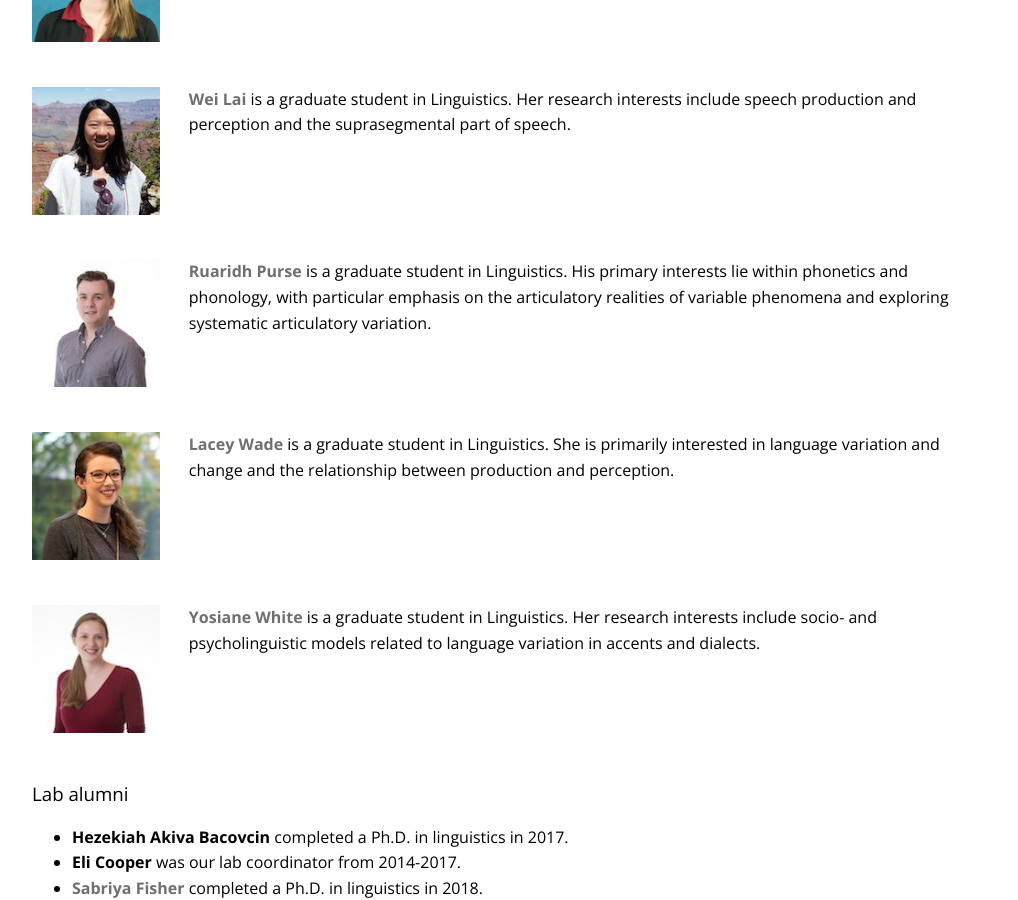
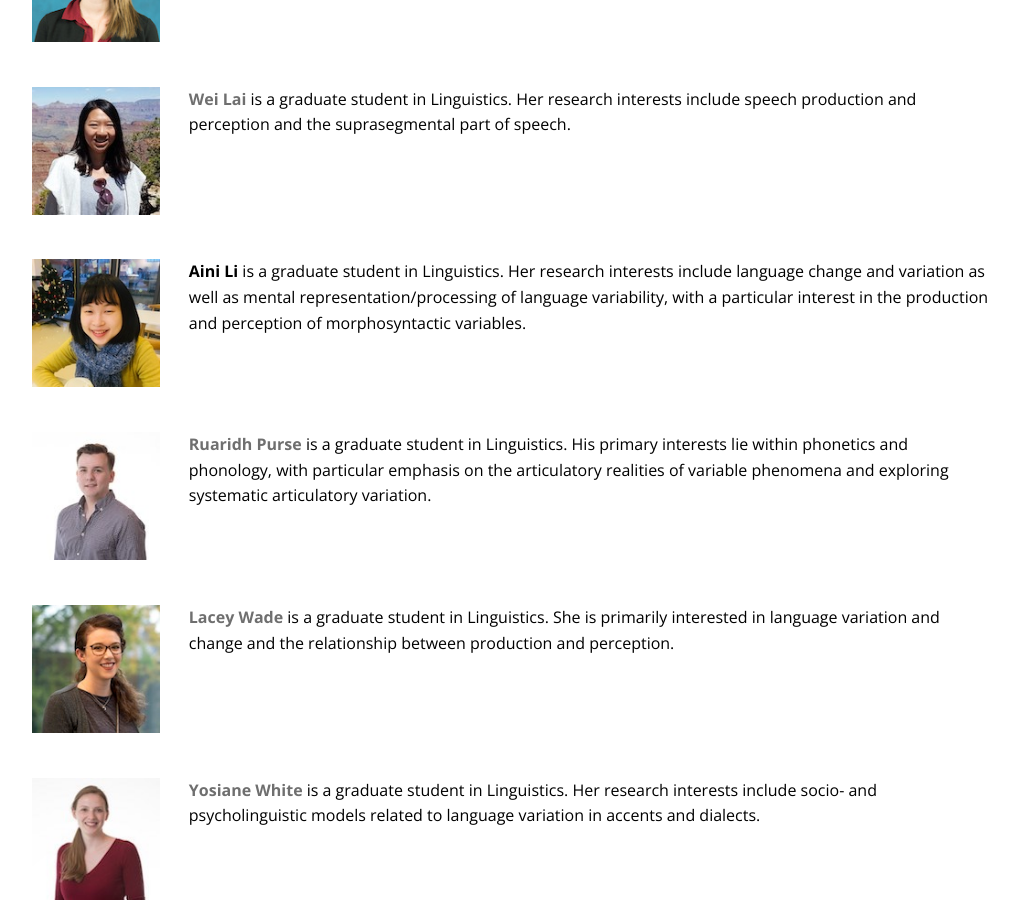
Before and after one commit to laceywade/TammingaLab.github.io, a Jekyll site: the page built from people.md, in a window 1280 px wide and 900 px high, scrolled down 546 px. Shown: the whole window, without its empty margins (128-1146 px from the left). Built offline with Jekyll 4.4.1, drawn with Linux system fonts in a browser that asks for light colours; some web fonts are replaced.

Commit message:
Update people.md

```diff
--- a/people.md
+++ b/people.md
@@ -23,6 +23,11 @@ navigation_weight: 3
 
 <img src="/images/wei.jpg"/>
 [**Wei Lai**](https://www.ling.upenn.edu/~weilai/index.html)  is a graduate student in Linguistics. Her research interests include speech production and perception and the suprasegmental part of speech.
+
+<br style="clear:both" />
+
+<img src="/images/aini.jpg"/>
+**Aini Li** is a graduate student in Linguistics. Her research interests include language change and variation as well as mental representation/processing of language variability, with a particular interest in the production and perception of morphosyntactic variables.
 
 <br style="clear:both" />
 
```
